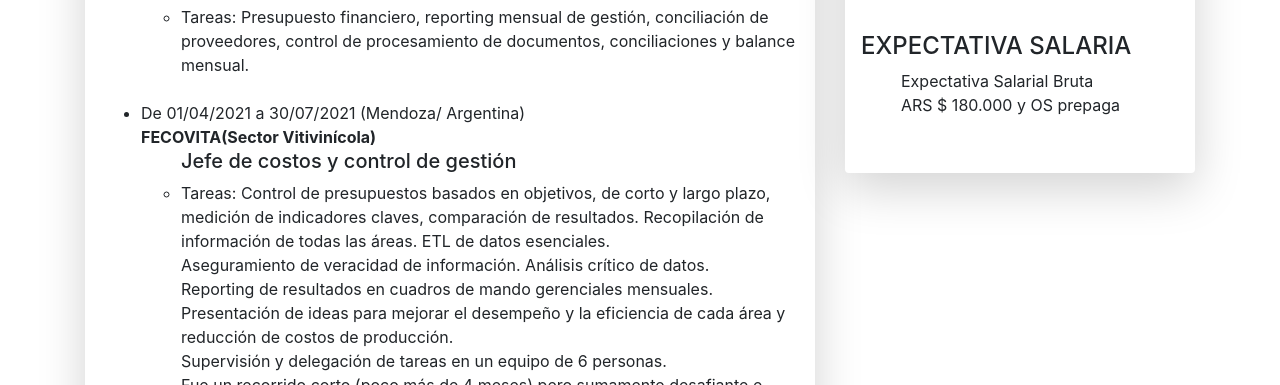
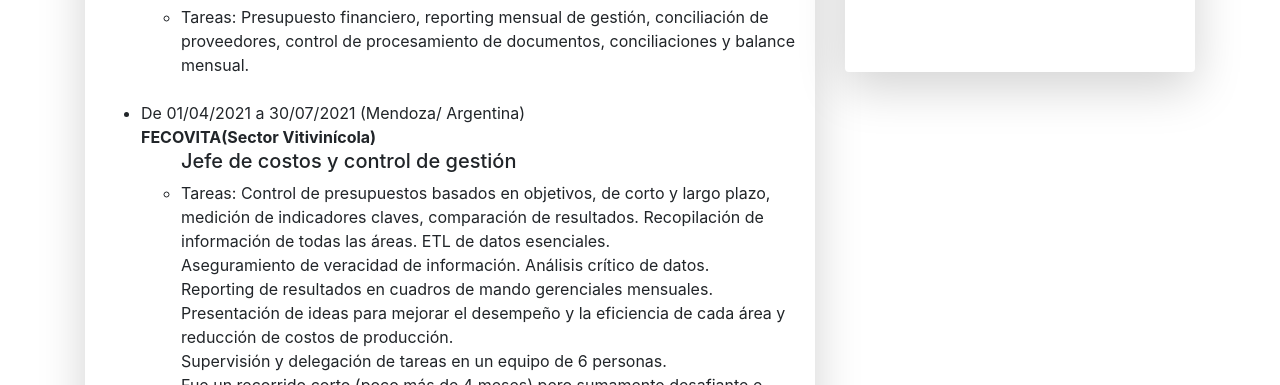
Before and after one commit to GuillermoHGarcia/CurriculumVitae, a plain HTML site: page index.html in a window 1280 px wide. Shown: the part 715-1100 px from the top of the page. Drawn offline with Linux system fonts and the light colour scheme.

Commit message:
Update index

```diff
--- a/index.html
+++ b/index.html
@@ -288,11 +288,6 @@
 							<ul>Inglés: Intermedio</ul>
 						</li>
 					</ul><br />
-					<h4>EXPECTATIVA SALARIA</h4>
-					<ul>
-						Expectativa Salarial Bruta<br />
-						ARS $ 180.000 y OS prepaga
-					</ul>
 					<img src="img/qr-datos.png" alt="" class="rounded-0" id="vcard-qr">
 				</div>
 			</div>
```
